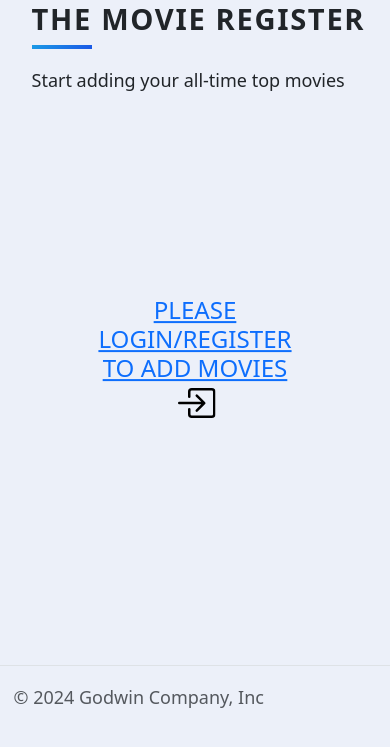
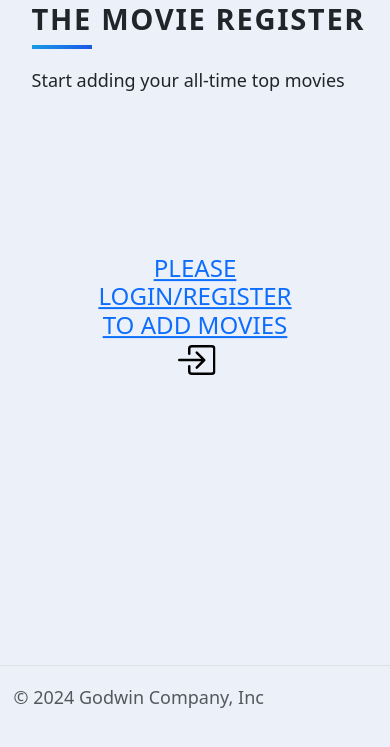
Before and after one commit to godwinolekanma/movie-library, a Flask app: page / in a window 390 px wide. Shown: the part 58-805 px from the top of the page. Run offline with Flask 3, Linux system fonts and the light colour scheme; some libraries are stand-ins or nearby versions.

Commit message:
Fix card size and item position

```diff
--- a/static/css/styles.css
+++ b/static/css/styles.css
@@ -18,7 +18,7 @@
 }
 
 .center-screen{
-  position: fixed;
+  position: absolute;
   top: 50%;
   left: 50%;
   -webkit-transform: translate(-50%, -50%);
@@ -35,6 +35,7 @@
 }
 
 main{
+    position: relative;
     min-height: 75vh;
 }
 .large {
@@ -94,8 +95,7 @@ main{
  .card {
 	 color: inherit;
 	 cursor: pointer;
-	 width: calc(33% - 3rem);
-	 min-width: calc(33% - 3rem);
+	 width: 270px;
 	 height: 400px;
 	 min-height: 400px;
 	 -webkit-perspective: 1000px;
@@ -103,16 +103,9 @@ main{
 	 margin: 1rem auto;
 	 position: relative;
 }
- @media screen and (max-width: 800px) {
-	 .card {
-		 width: calc(50% - 3rem);
-	}
-}
- @media screen and (max-width: 500px) {
-	 .card {
-		 width: 100%;
-	}
-}
+
+
+
  .front, .back {
 	 display: -webkit-box;
 	 display: -ms-flexbox;
--- a/templates/index.html
+++ b/templates/index.html
@@ -18,7 +18,11 @@
     <h1 class="heading">THE MOVIE REGISTER</h1>
     <p class="description">Start adding your all-time top movies</p>
     {% endif %}
-   {% for movie in all_movie: %}
+</div>
+<div class="container">
+    <div class="row">
+        <div class="col">
+            {% for movie in all_movie: %}
     <div class="card">
         <div class="front" style="background-image: url('{{movie.img_url}}'); background-size: 100% 100%;">
             <p class="large">{{ movie.ranking }}</p>
@@ -36,11 +40,13 @@
                     </p>
                     <a href="{{url_for('edit', movie_id = movie.id)}}" class="button">Update</a>
                     <a href="{{url_for('delete', movie_id = movie.id)}}" class="button delete-button">Delete</a>
+            </div>
 
-            </div>
         </div>
     </div>
     {% endfor %}
+        </div>
+    </div>
 </div>
 <div class="container text-center add ">
     {% if logged_in.is_authenticated: %}
```
